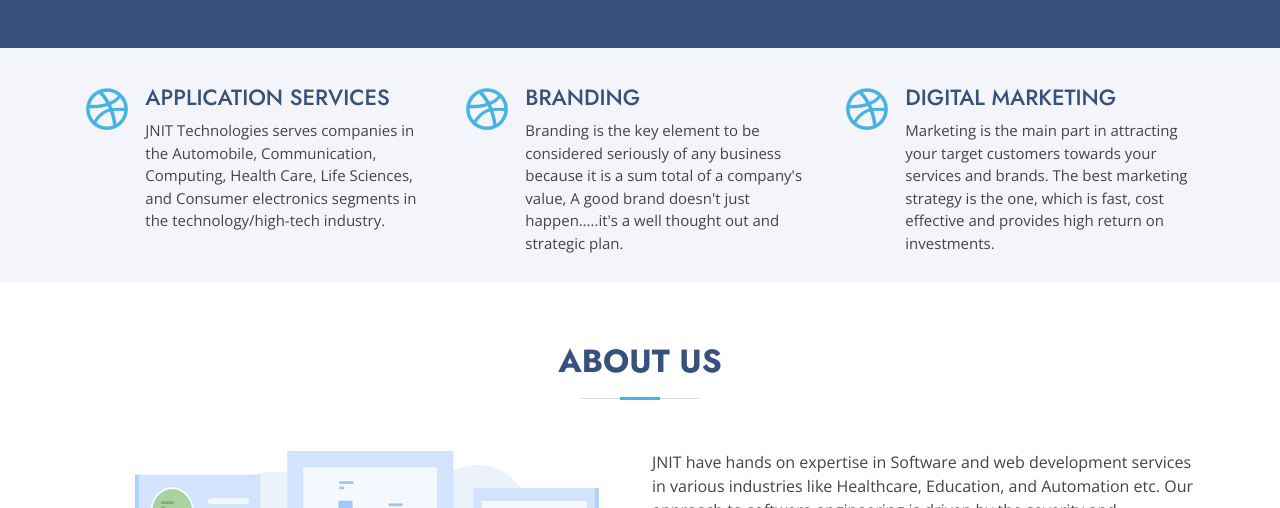
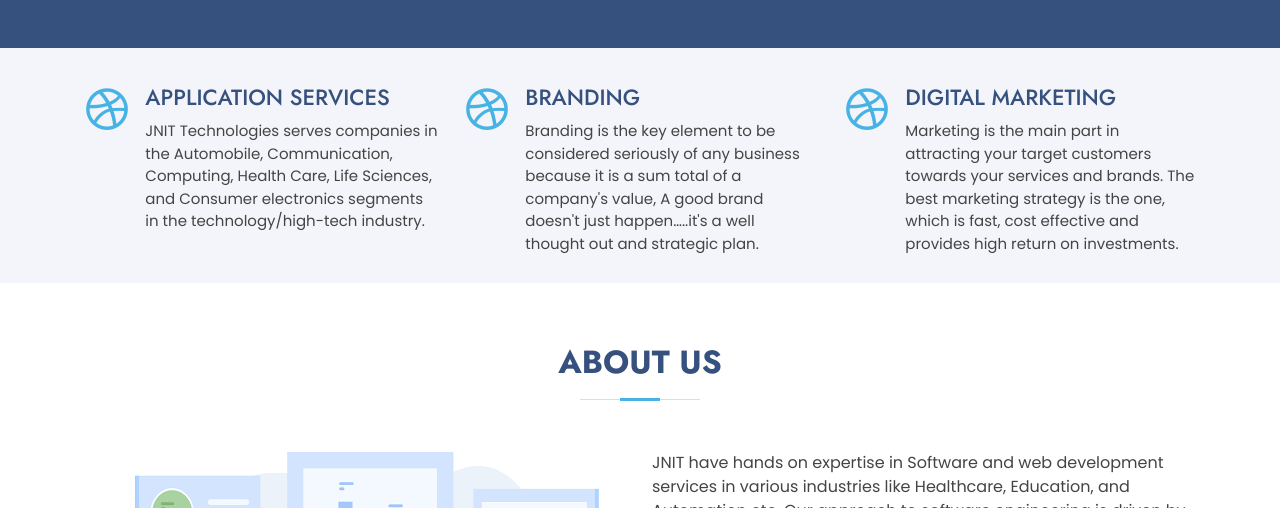
Before and after one commit to Asubbu9980/JNIT-Tech, a plain HTML site: page index.html in a window 1280 px wide. Shown: the part 592-1100 px from the top of the page. Drawn offline with nearby package versions, Linux system fonts and the light colour scheme.

Commit message:
font styles

```diff
--- a/assets/css/style.css
+++ b/assets/css/style.css
@@ -9,7 +9,8 @@
 # General
 --------------------------------------------------------------*/
 body {
-  font-family: "Open Sans", sans-serif;
+  /* font-family: "Open Sans", sans-serif; */
+  font-family: "Poppins", sans-serif;
   color: #444444;
 }
 
```
